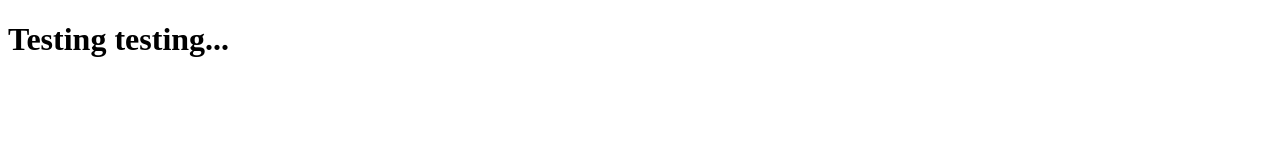
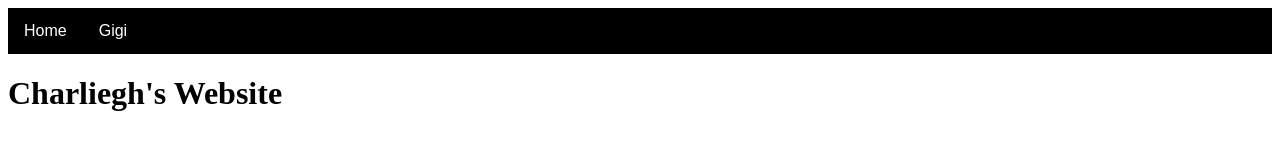
Before and after one commit to charlieghwithanextrah/charlieghwithanextrah.github.io, a plain HTML site: page index.html in a window 1280 px wide. Drawn offline with Linux system fonts and the light colour scheme.

Commit message:
Update index.html

```diff
--- a/index.html
+++ b/index.html
@@ -1,9 +1,42 @@
 <!DOCTYPE html>
 <html>
-  <head>
-    <title>Charlie's Website</title>
-  </head>
-  <body>
-    <h1>Testing testing...</h1>
-  </body>
-  </html>
+<head>
+<title>Charliegh's Website</title>
+<style>
+ul {
+    list-style-type: none;
+    margin: 0;
+    padding: 0;
+    font-family: "Arial", sans-serif;
+    overflow: hidden;
+    background-color: #000000;
+}
+li {
+    float: left;
+}
+li a {
+    display: block;
+    color: white;
+    text-align: center;
+    padding: 14px 16px;
+    text-decoration: none;
+}
+li a:hover:not(.active) {
+    background-color: #000000;
+}
+.active {
+    background-color: #000000;
+}
+</style>
+</head>
+<body>
+
+<ul>
+  <li><a href="index.html">Home</a></li>
+  <li><a href="gigi.html">Gigi</a></li>
+</ul>
+
+<h1>Charliegh's Website</h1>
+
+</body>
+</html>
```
